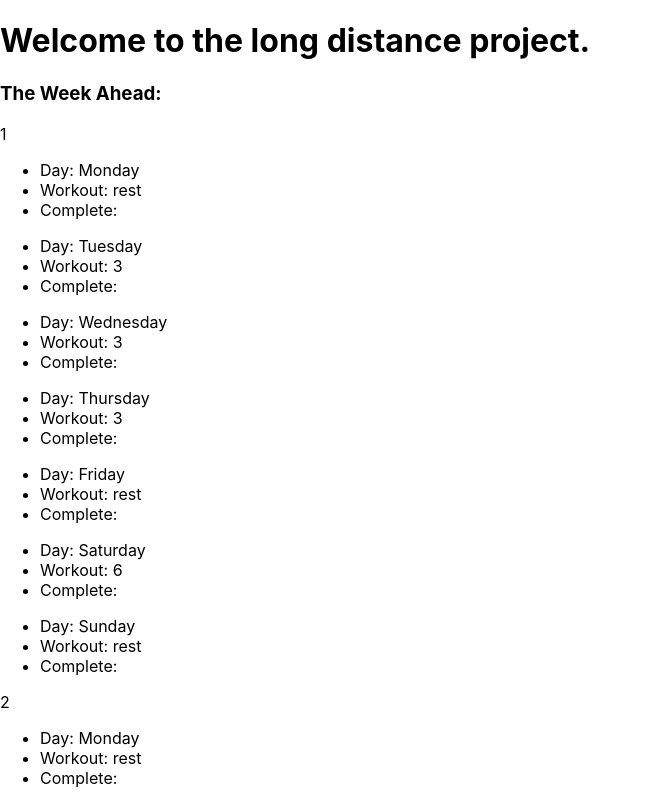
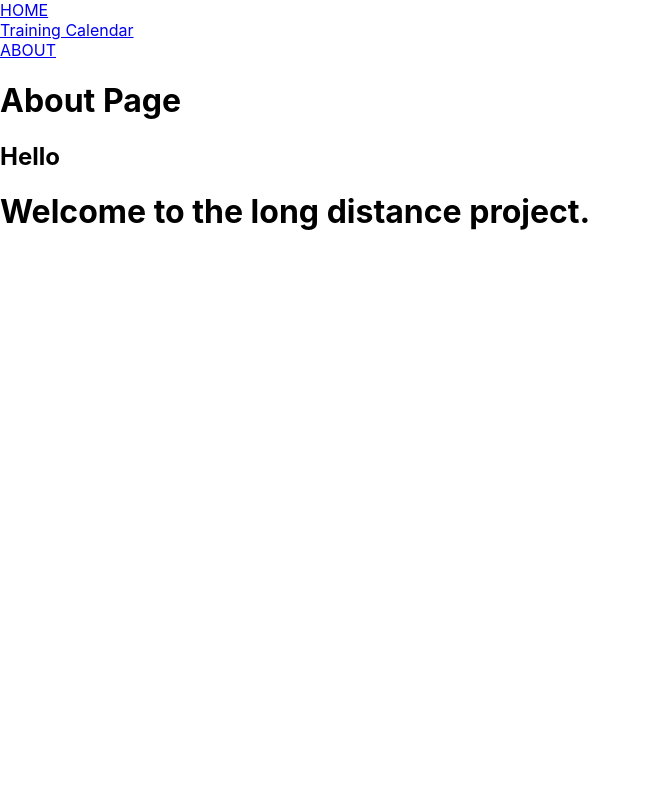
Before and after one commit to 93dannyp/long_distance_project, a React (Create React App) app in the folder long_distance_project_front_end/: page /about in a window 1280 px wide. Shown: the top 800 px of the page, without its empty margins (0-651 px from the left). Built offline with nearby package versions, Linux system fonts and the light colour scheme.

Commit message:
morning commit friday

```diff
--- a/long_distance_project_front_end/src/App.js
+++ b/long_distance_project_front_end/src/App.js
@@ -1,8 +1,10 @@
 import React from 'react'
-
 import beginner from './data/beginner.js'
-
 import WeekCalendarBeginner from './components/WeekCalendarBeginner.jsx';
+import { Switch, Route } from 'react-router-dom'
+import Home from './components/Home'
+import About from './components/About'
+import NavBar from './components/NavBar'
 
 let baseURL = 'http://localhost:3003'
 
@@ -11,6 +13,7 @@ class App extends React.Component {
    state = {
     beginner: beginner,
     completedDays: [],
+    message: 'Hello'
   }
 
   checkOffDay = (day) => {
@@ -20,11 +23,14 @@ class App extends React.Component {
   render () {
     return (
       <div>
-
+          <NavBar />
+        <Switch>
+          <Route exact path='/' component={Home}/>
+          <Route exact path='/calendar' render={() => <WeekCalendarBeginner beginner={this.state.beginner} /> } />
+          <Route exact path='/about' render={() => <About message={this.state.message} />} />
+          <Route component={Error}/>
+        </Switch>
         <h1>Welcome to the long distance project.</h1>
-
-        <WeekCalendarBeginner beginner={this.state.beginner}/>
-
       </div>
     )
   }
--- /dev/null
+++ b/long_distance_project_front_end/src/components/About.jsx
@@ -0,0 +1,10 @@
+import React from 'react'
+
+export default function Shop(props) {
+    return (
+        <div>
+            <h1>About Page</h1>
+            <h2>{props.message}</h2>
+        </div>
+    )
+}
--- /dev/null
+++ b/long_distance_project_front_end/src/components/Home.jsx
@@ -0,0 +1,13 @@
+import React from 'react'
+
+
+export default function Home() {
+        return (
+            <div>
+
+                <h1>Home Page</h1>
+
+            </div>
+        )
+
+}
--- a/long_distance_project_front_end/src/components/NavBar.jsx
+++ b/long_distance_project_front_end/src/components/NavBar.jsx
@@ -0,0 +1,18 @@
+import React from 'react'
+import { Link } from 'react-router-dom'
+
+export default function NavBar() {
+    return (
+        <div className='navBar'>
+            <div>
+                <Link to='/'>HOME</Link>
+            </div>
+            <div>
+                <Link to='/calendar'>Training Calendar</Link>
+            </div>
+            <div>
+                <Link to='/about'>ABOUT</Link>
+            </div>
+        </div>
+    )
+}
--- a/long_distance_project_front_end/src/index.js
+++ b/long_distance_project_front_end/src/index.js
@@ -8,7 +8,7 @@ import { BrowserRouter as Router } from 'react-router-dom'
 ReactDOM.render(
   <React.StrictMode>
     <Router>
-    <App />
+      <App />
     </Router>
   </React.StrictMode>,
   document.getElementById('root')
```
Also changed, not shown: long_distance_project_front_end/src/components/Error.jsx (added, +10 -0 lines).
